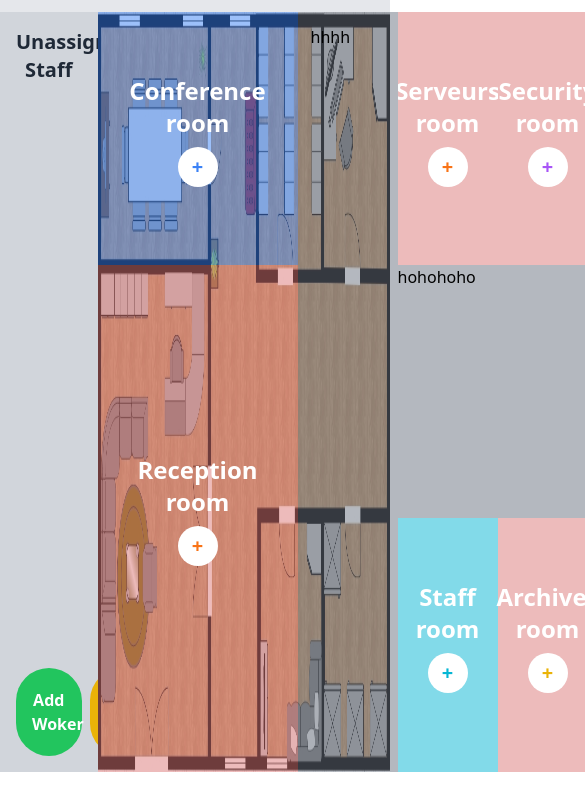
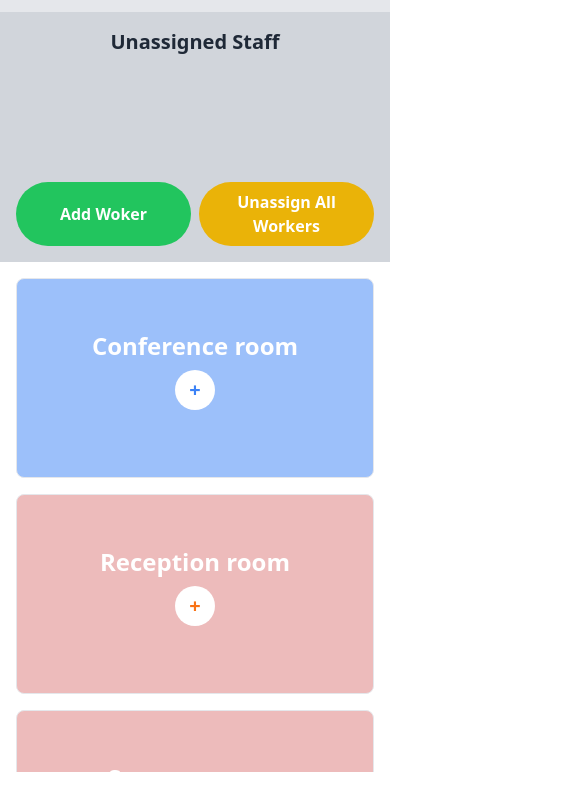
Before and after one commit to Ot4man/Workspace-Staff-Manager, a plain HTML site: page index.html in a window 390 px wide. Shown: the part 56-844 px from the top of the page, 585 px wide, since content can reach past the window. Drawn offline with nearby package versions, Linux system fonts and the light colour scheme; some packages are replaced by stand-ins of ours; a script that the page names is missing.

Commit message:
Add responsive layout for floor plan tablet & mobile

```diff
--- a/assests/css/style.css
+++ b/assests/css/style.css
@@ -59,3 +59,73 @@ padding: 13px;
 .staff-room {
     padding: 13px;
 }
+
+/*Responsive
+///////////////////////
+/*Tablet*/
+
+@media (max-width: 1024px) {
+    .floor-plan {
+        background-image: none;
+    }
+
+    .rooms-grid {
+        grid-template-columns: 1fr 1fr;
+        grid-template-rows: auto;
+        grid-template-areas: none !important;
+        gap: 1rem;
+        height: auto;
+        padding: 1rem;
+        overflow-y: auto;
+    }
+
+    .conference-room,
+    .reception-room,
+    .server-room,
+    .security-room,
+    .staff-room,
+    .archives-room,
+    .empty-room,
+    .emptx-room {
+        grid-area: auto !important;
+        border: 1px solid #e5e7eb;
+        border-radius: 0.5rem;
+        background-color: #f3f4f6;
+        min-height: 200px;
+        padding: 1rem;
+    }
+}
+
+/*Phone responsive*/
+@media (max-width: 768px) {
+    main {
+        flex-direction: column !important;
+    }
+
+    .sidebar {
+        width: 100% !important;
+        height: auto !important;
+        min-height: 250px;
+        order: 1;
+    }
+
+    .floor-plan {
+        width: 100% !important;
+        height: auto !important;
+        order: 2;
+    }
+
+    .rooms-grid {
+        grid-template-columns: 1fr !important;
+        grid-template-areas: none !important;
+        gap: 1rem;
+    }
+}
+
+.swal2-shown.swal2-height-auto {
+    height: 100% !important;
+}
+
+body.swal2-shown {
+    transform: none !important;
+}
```
